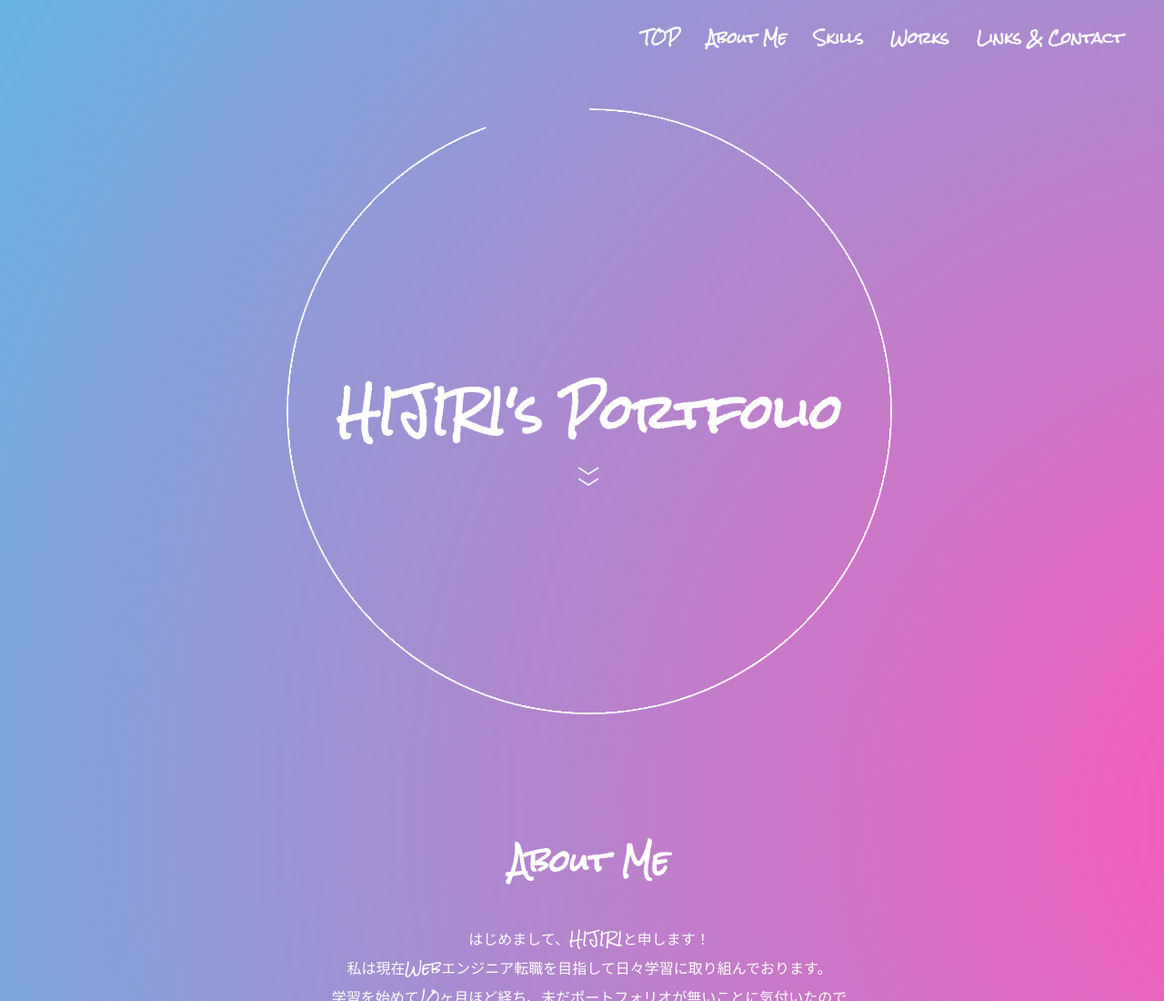
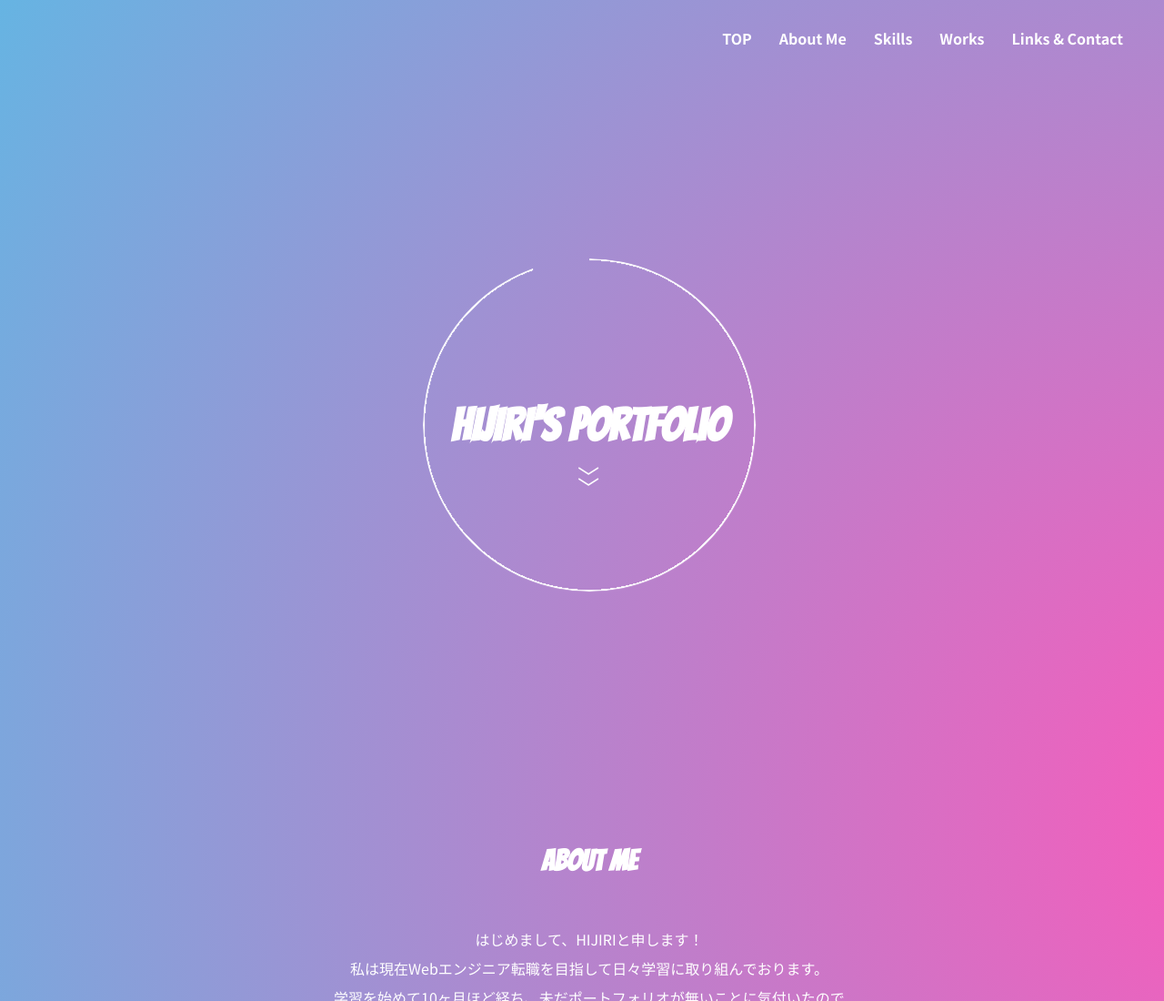
Before and after one commit to geek-3340/LP-Portfolio-app, a website built with Vite: page index.html in a window 1280 px wide. Shown: the top 1100 px of the page at 91% size. Built offline with nearby package versions, Linux system fonts and the light colour scheme.

Commit message:
style.css を更新

```diff
--- a/src/style.css
+++ b/src/style.css
@@ -9,7 +9,7 @@
 }
 
 body {
-    font-family: 'Rock salt', 'Helvetica Neue', 'Helvetica', 'Hiragino Sans',
+    font-family: 'Noto Sans JP', 'Helvetica Neue', 'Helvetica', 'Hiragino Sans',
         'Hiragino Kaku Gothic ProN', 'Arial', 'Yu Gothic', 'Meiryo', sans-serif;
     line-height: 1.5;
     color: #fff;
@@ -33,7 +33,8 @@
     border: 0;
 }
 
-h2 {
+h1,h2 {
+    font-family: 'Bangers';
     font-size: 2rem;
     margin: 50px 0 20px;
     text-align: center;
```
